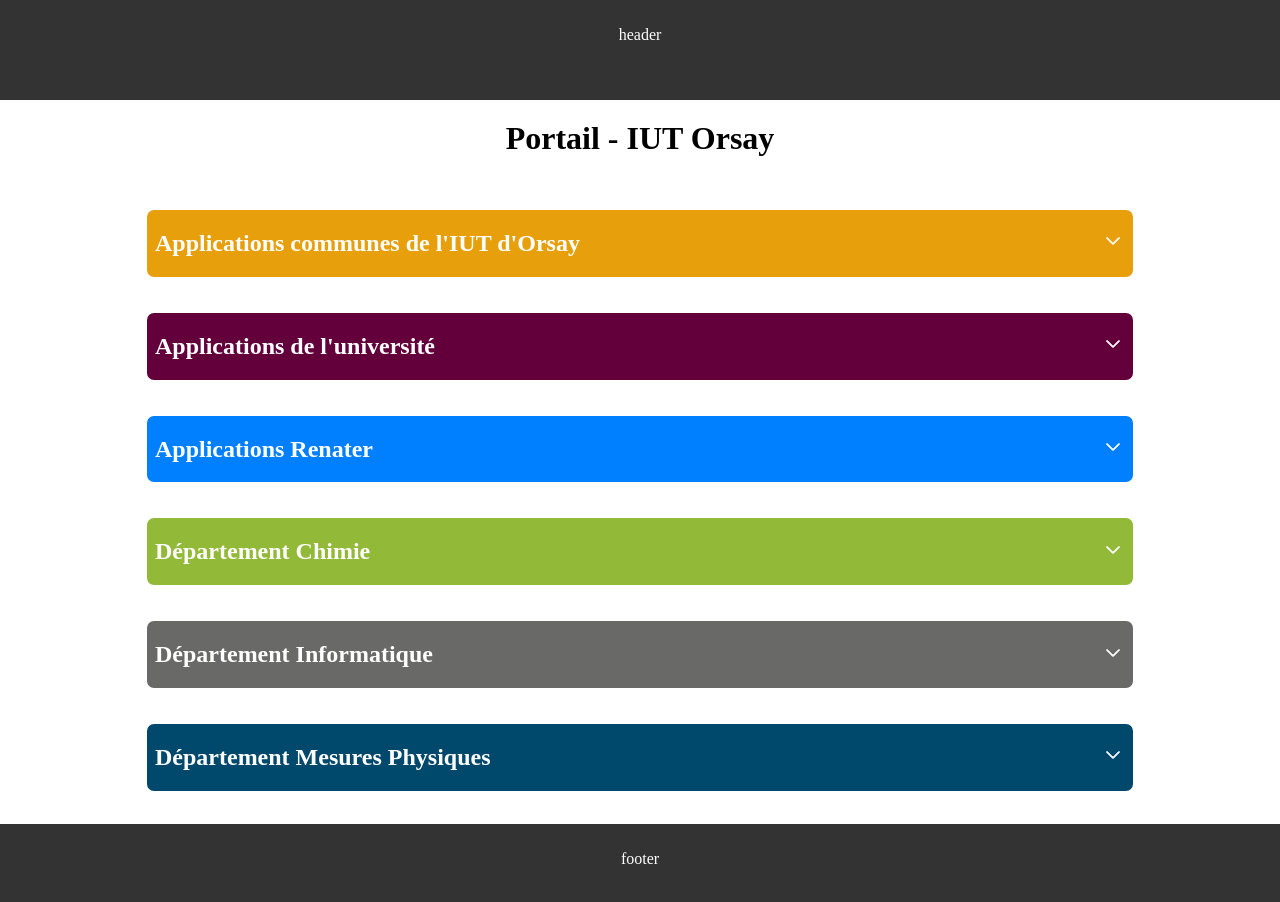
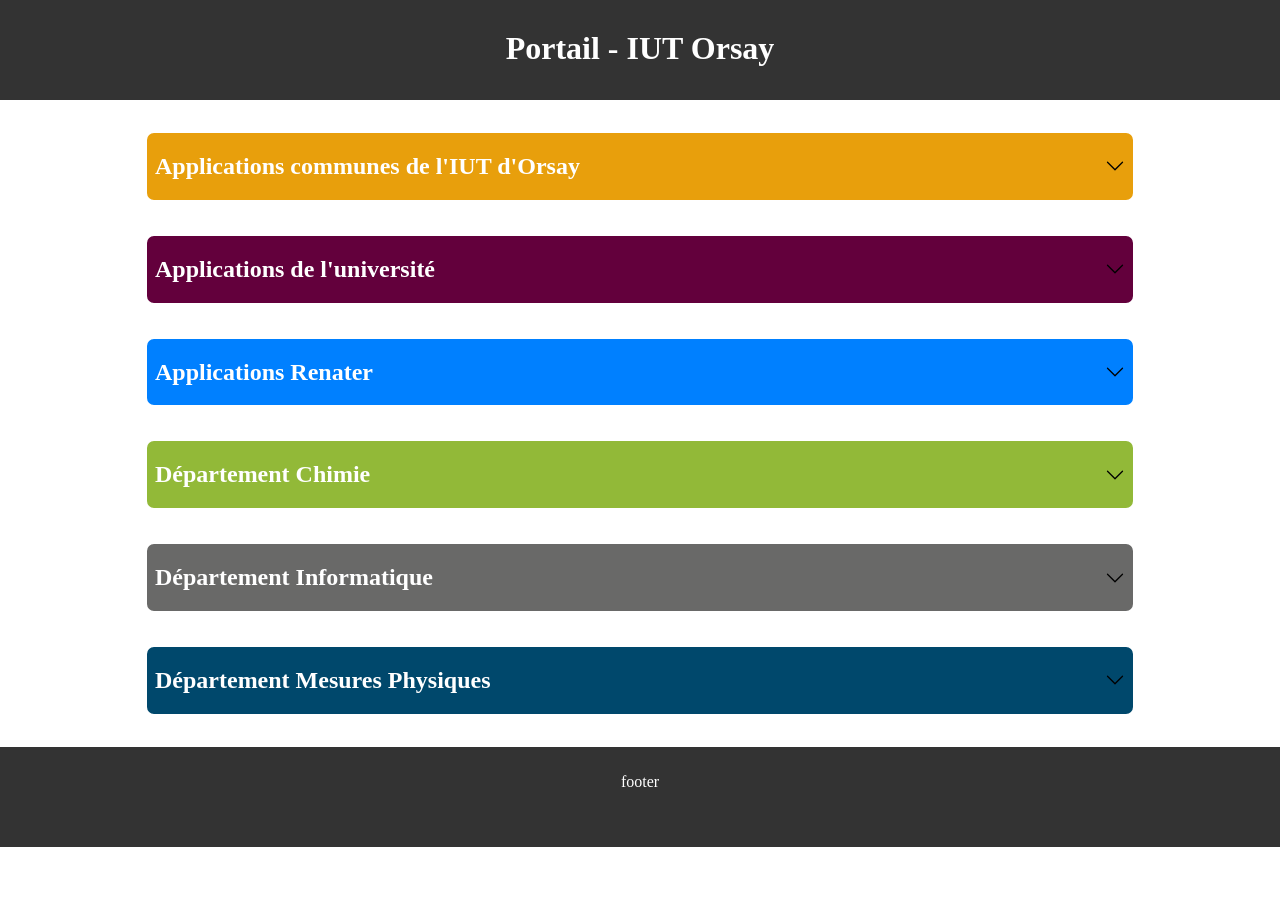
Before and after one commit to sillyash/portail-IUT-Orsay, a Vue app: page / in a window 1280 px wide. Shown: the top 902 px of the page. After the commit the page ends 847 px from the top, so only its background shows below. Built offline with nearby package versions, Linux system fonts and the light colour scheme.

Commit message:
Refactor AppHeader to display title and remove SvgIcon component; update AppCategory to use image icons for expand/collapse functionality

```diff
--- a/src/App.vue
+++ b/src/App.vue
@@ -1,6 +1,5 @@
 <template>
   <AppHeader id="header" />
-  <h1 id="title">Portail - IUT Orsay</h1>
 
   <main id="mainApp">
     <RouterView />
--- a/src/components/AppCategory.vue
+++ b/src/components/AppCategory.vue
@@ -3,17 +3,13 @@
     <template #card-header>
       <div class="card-header">
         <h2>{{ title }}</h2>
-        <SvgIcon :color="color" :width="20" :height="20" @click="toggle" v-if="!isCollapsed">
-          <template #path>
-            <path fill-rule="evenodd" d="M7.646 4.646a.5.5 0 0 1 .708 0l6 6a.5.5 0 0 1-.708.708L8 5.707l-5.646 5.647a.5.5 0 0 1-.708-.708z"/>
-          </template>
-        </SvgIcon>
-
-        <SvgIcon :color="color" :width="20" :height="20" @click="toggle" v-else>
-          <template #path>
-            <path fill-rule="evenodd" d="M1.646 4.646a.5.5 0 0 1 .708 0L8 10.293l5.646-5.647a.5.5 0 0 1 .708.708l-6 6a.5.5 0 0 1-.708 0l-6-6a.5.5 0 0 1 0-.708"/>
-          </template>
-        </SvgIcon>
+        <img
+          :src="isCollapsed ? chevronDown : chevronUp"
+          :alt="isCollapsed ? 'Expand' : 'Collapse'"
+          :width="20"
+          :height="20"
+          @click="toggle"
+        />
       </div>
     </template>
 
@@ -36,11 +32,6 @@
   background-color: v-bind(bgColor);
 }
 
-svg {
-  width: 20px;
-  height: 20px;
-}
-
 .card-header {
   display: flex;
   flex-direction: row;
@@ -53,13 +44,11 @@
   margin-top: 10px;
   border-radius: 4px;
 }
-
 </style>
 
 <script>
 import ExpansionPanel from './ExpansionPanel.vue';
 import AppLink from './AppLink.vue';
-import SvgIcon from './SvgIcon.vue';
 import chevronUp from '@/assets/chevron-up.svg';
 import chevronDown from '@/assets/chevron-down.svg';
 
@@ -67,7 +56,6 @@
   name: 'AppCategory',
   components: {
     AppLink,
-    SvgIcon,
     ExpansionPanel
   },
 
--- a/src/components/AppHeader.vue
+++ b/src/components/AppHeader.vue
@@ -1,6 +1,6 @@
 <template>
     <header>
-        <p>header</p>
+      <h1 id="title">Portail - IUT Orsay</h1>
     </header>
 </template>
 
--- a/src/components/ExpansionPanel.vue
+++ b/src/components/ExpansionPanel.vue
@@ -1,7 +1,9 @@
 <template>
   <div id="category" class="expansion-panel" :style="{ color: color }">
     <slot name="card-header"></slot>
-    <slot name="card-content" v-if="!isCollapsed"></slot>
+    <template v-if="!isCollapsed">
+      <slot name="card-content"></slot>
+    </template>
   </div>
 </template>
 
--- a/src/components/SvgIcon.vue
+++ /dev/null
@@ -1,47 +0,0 @@
-<template>
-  <svg
-    xmlns="http://www.w3.org/2000/svg"
-    :viewBox="viewBox"
-  >
-    <slot name="path"></slot>
-  </svg>
-</template>
-
-<style scoped>
-svg {
-  fill: var(--svg-color);
-  stroke: var(--svg-color);
-  color: var(--svg-color);
-}
-</style>
-
-<script>
-export default {
-  name: 'SvgIcon',
-  props: {
-    width: {
-      type: String,
-      default: '16'
-    },
-
-    height: {
-      type: String,
-      default: '16'
-    },
-
-    color: {
-      type: String,
-      default: '#000'
-    }
-  },
-  mounted() {
-    this.$el.style.setProperty('--svg-color', this.color);
-  },
-
-  computed: {
-    viewBox() {
-      return `0 0 ${this.width} ${this.height}`;
-    }
-  }
-}
-</script>
```
